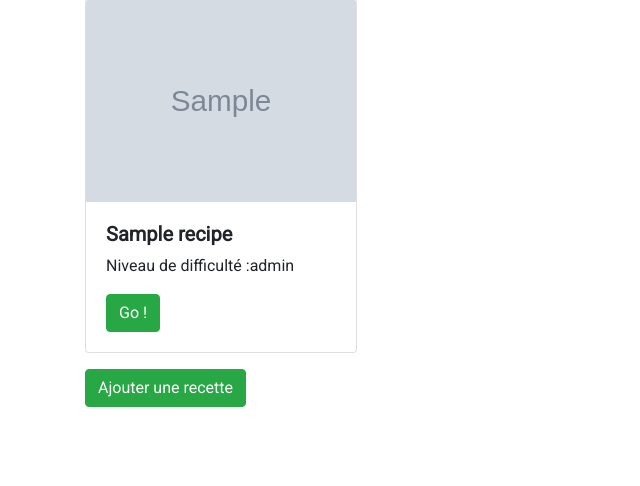
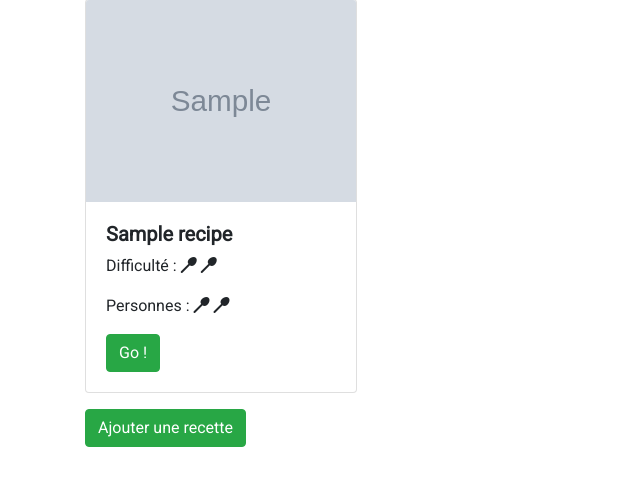
Before and after one commit to merigoharra/Frigomatic-, a Symfony app: template templates/recipe/index.html.twig in a window 1280 px wide. Shown: the part 166-652 px from the top of the page, without its empty margins (0-640 px from the left). Run offline with Twig, Linux system fonts and the light colour scheme; the template is opened without the code that fills it: most values are stand-ins (such as "Sample title", 1, 10 or a date in 2020); grey boxes marked "Sample" are stand-in pictures; some libraries are stand-ins or nearby versions.

Commit message:
petites corrections

```diff
--- a/templates/recipe/index.html.twig
+++ b/templates/recipe/index.html.twig
@@ -16,7 +16,16 @@
                 <img src="{{recipe.image}}" class="card-img-top" alt="...">
                 <div class="card-body">
                     <h5 class="font-weight-bold">{{recipe.name}}</h5>
-                    <p class="card-text"> Niveau de difficulté :{{ recipe.level }} </p>
+                    <p class="card-text"> Difficulté :
+                        {% for i in 1..recipe.level %}
+                            <i class="fas fa-utensil-spoon"></i>
+                        {% endfor %}
+                    </p>
+                    <p class="card-text"> Personnes :
+                        {% for i in 1..recipe.people %}
+                            <i class="fas fa-utensil-spoon"></i>
+                        {% endfor %}
+                    </p>
                     <a href="{{ path('app_recipe_show', {'slug':recipe.slug}) }}" class="btn btn-success">Go !</a>
                 </div>
             </div>
```
Also changed, not shown: src/Controller/RecipeController.php (+6 -6 lines), templates/recipe/show.html.twig (+7 -2 lines).
